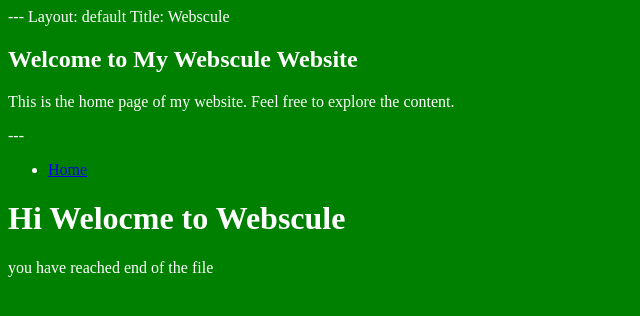
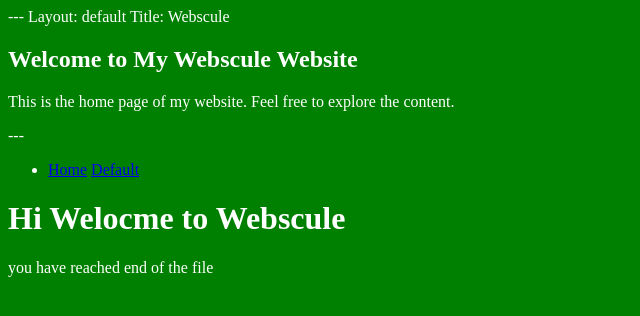
Before and after one commit to PraveenDKatti/PraveenDKatti.github.io, a Jekyll site: the page index.html, which Jekyll copies as it is, in a window 1280 px wide. Shown: the top 316 px of the page, without its empty margins (0-640 px from the left). Built offline with Jekyll 4.4.1, drawn with Linux system fonts in a browser that asks for light colours.

Commit message:
created link for default.html

```diff
--- a/index.html
+++ b/index.html
@@ -18,6 +18,7 @@
       <ul>
         <li>
           <a href="index.html">Home</a>
+          <a href="./_layouts/default.html">Default</a>
         </li>
       </ul>
     </header>
```
